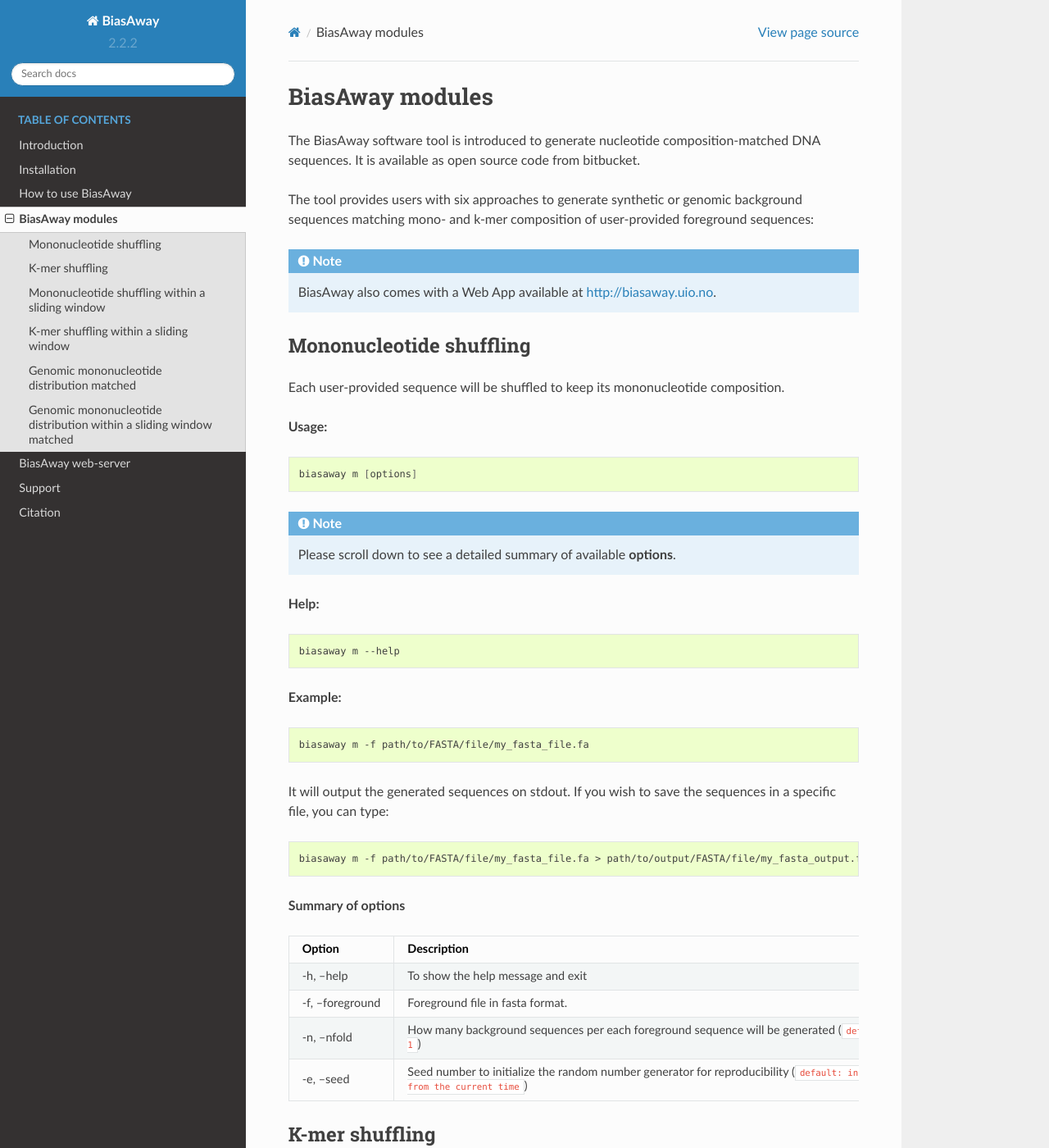
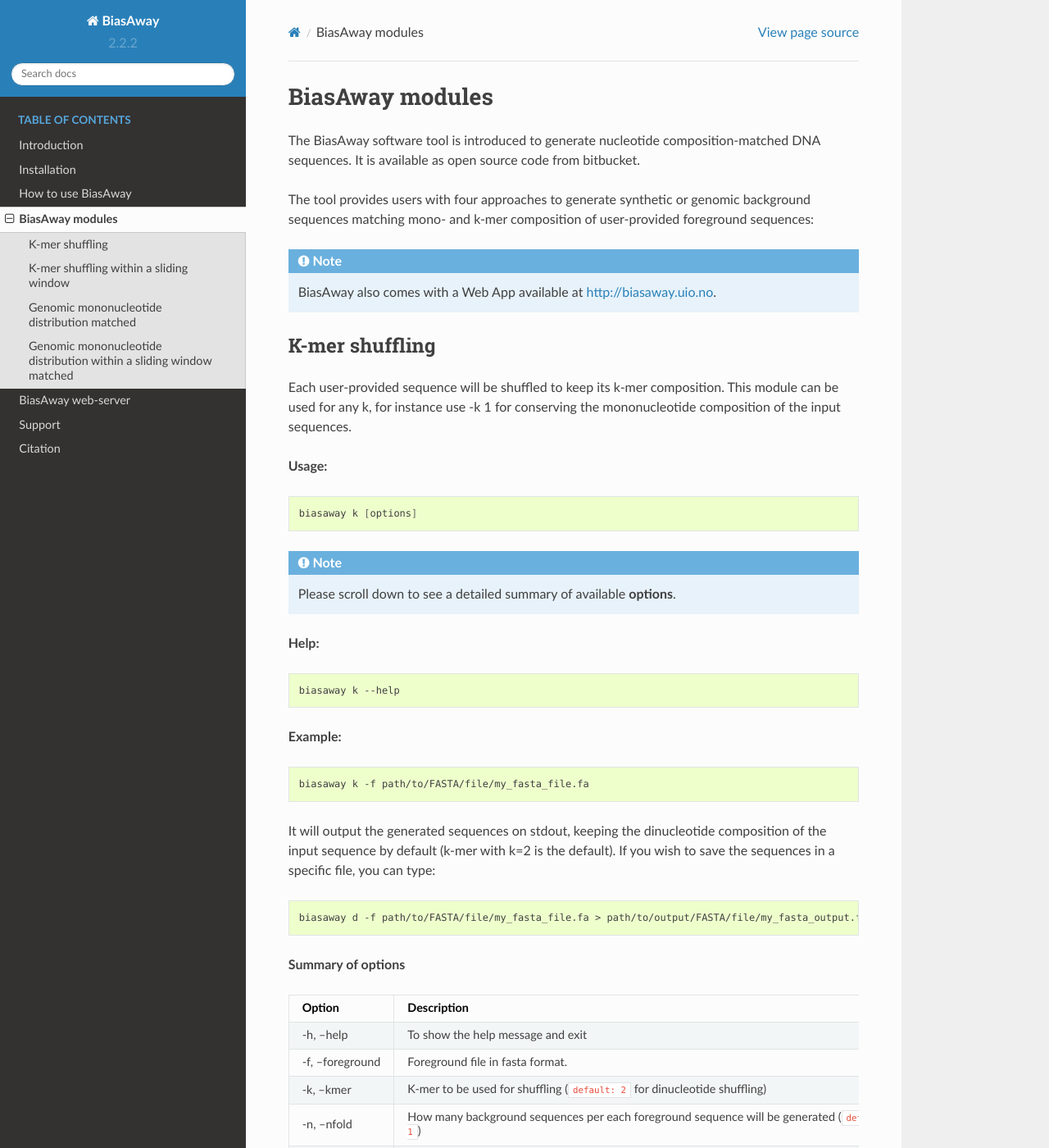
Before and after one commit to asntech/biasaway, a Sphinx documentation site: the page built from docs/modules.rst, in a window 1280 px wide and 1400 px high. Shown: the whole window at 82% size. Built offline with Sphinx 7.4.7 and the Read the Docs theme 2.0.0, drawn with Linux system fonts in a browser that asks for light colours; some of the changed text lies outside the part shown.

Commit message:
Documentation updated to reflect the latest updates.

```diff
--- a/docs/index.rst
+++ b/docs/index.rst
@@ -3,7 +3,7 @@
 ======================
 
 Welcome to BiasAway - an open-source command-line tool and web-server that
-provide six approaches to generate nucleotide composition-matched DNA
+provide four approaches to generate nucleotide composition-matched DNA
 sequences.
 
 
--- a/docs/modules.rst
+++ b/docs/modules.rst
@@ -5,60 +5,19 @@
 composition-matched DNA sequences. It is available as open source code from
 bitbucket.
 
-The tool provides users with six approaches to generate synthetic or genomic
+The tool provides users with four approaches to generate synthetic or genomic
 background sequences matching mono- and k-mer composition of user-provided
 foreground sequences:
 
 .. note:: BiasAway also comes with a Web App available at http://biasaway.uio.no.
 
 
-Mononucleotide shuffling
-=========================
-
-Each user-provided sequence will be shuffled to keep its mononucleotide
-composition.
-
-**Usage:**
-
-.. code-block:: bash
-
-    biasaway m [options]
-
-.. note:: Please scroll down to see a detailed summary of available **options**.
-
-**Help:**
-
-.. code-block:: bash
-
-    biasaway m --help
-
-**Example:**
-
-.. code-block:: bash
-
-    biasaway m -f path/to/FASTA/file/my_fasta_file.fa
-
-It will output the generated sequences on stdout. If you wish to save the sequences in a specific file, you can type:
-
-.. code-block:: bash
-
-    biasaway m -f path/to/FASTA/file/my_fasta_file.fa > path/to/output/FASTA/file/my_fasta_output.fa
-
-**Summary of options**
-
-.. csv-table::
-   :header: "Option", "Description"
-   :widths: 10, 80
-
-     "-h, --help","To show the help message and exit"
-     "-f, --foreground","Foreground file in fasta format."
-     "-n, --nfold","How many background sequences per each foreground sequence will be generated (``default: 1``)"
-     "-e, --seed","Seed number to initialize the random number generator for reproducibility (``default: integer from the current time``)"
-
 K-mer shuffling
 ==================================
 
 Each user-provided sequence will be shuffled to keep its k-mer composition.
+This module can be used for any k, for instance use -k 1 for conserving the
+mononucleotide composition of the input sequences.
 
 **Usage:**
 
@@ -81,8 +40,8 @@
     biasaway k -f path/to/FASTA/file/my_fasta_file.fa
 
 It will output the generated sequences on stdout, keeping the dinucleotide
-composition of the input sequence (k-mer with k=2 is the default). If you wish
-to save the sequences in a specific file, you can type:
+composition of the input sequence by default (k-mer with k=2 is the default).
+If you wish to save the sequences in a specific file, you can type:
 
 .. code-block:: bash
 
@@ -99,54 +58,6 @@
      "-k, --kmer","K-mer to be used for shuffling (``default: 2`` for dinucleotide shuffling)"
      "-n, --nfold","How many background sequences per each foreground sequence will be generated (``default: 1``)"
      "-e, --seed","Seed number to initialize the random number generator for reproducibility (``default: integer from the current time``)"
-
-Mononucleotide shuffling within a sliding window
-==================================================
-
-For each user-provided sequence, a window will slide along to shuffle the
-nucleotides within the window, keeping the local mononucleotide composition. As
-such, the generated sequences will preserve the local mononucleotide
-composition of the input sequences along them.
-
-**Usage:**
-
-.. code-block:: bash
-
-    biasaway f [options]
-
-.. note:: Please scroll down to see a detailed summary of available **options**.
-
-**Help:**
-
-.. code-block:: bash
-
-    biasaway f --help
-
-**Example:**
-
-.. code-block:: bash
-
-    biasaway f -f path/to/FASTA/file/my_fasta_file.fa
-
-It will output the generated sequences on stdout. If you wish to save the sequences in a specific file, you can type:
-
-.. code-block:: bash
-
-    biasaway f -f path/to/FASTA/file/my_fasta_file.fa > path/to/output/FASTA/file/my_fasta_output.fa
-
-**Summary of options**
-
-.. csv-table::
-   :header: "Option", "Description"
-   :widths: 10, 80
-
-     "-h, --help","To show the help message and exit"
-     "-f, --foreground","Foreground file in fasta format."
-     "-n, --nfold","How many background sequences per each foreground sequence will be generated (``default: 1``)"
-     "-w, --winlen", "Window length (``default: 100``)"
-     "-s, --step",  "Sliding step (``default: 1``)"
-     "-e, --seed","Seed number to initialize the random number generator for reproducibility (``default: integer from the current time``)"
-
 
 K-mer shuffling within a sliding window
 ================================================
```
Also changed, not shown: README.rst (+3 -9 lines), docs/how_to_use.rst (+2 -16 lines), docs/introduction.rst (+15 -17 lines), docs/webapp.rst (+24 -28 lines).
